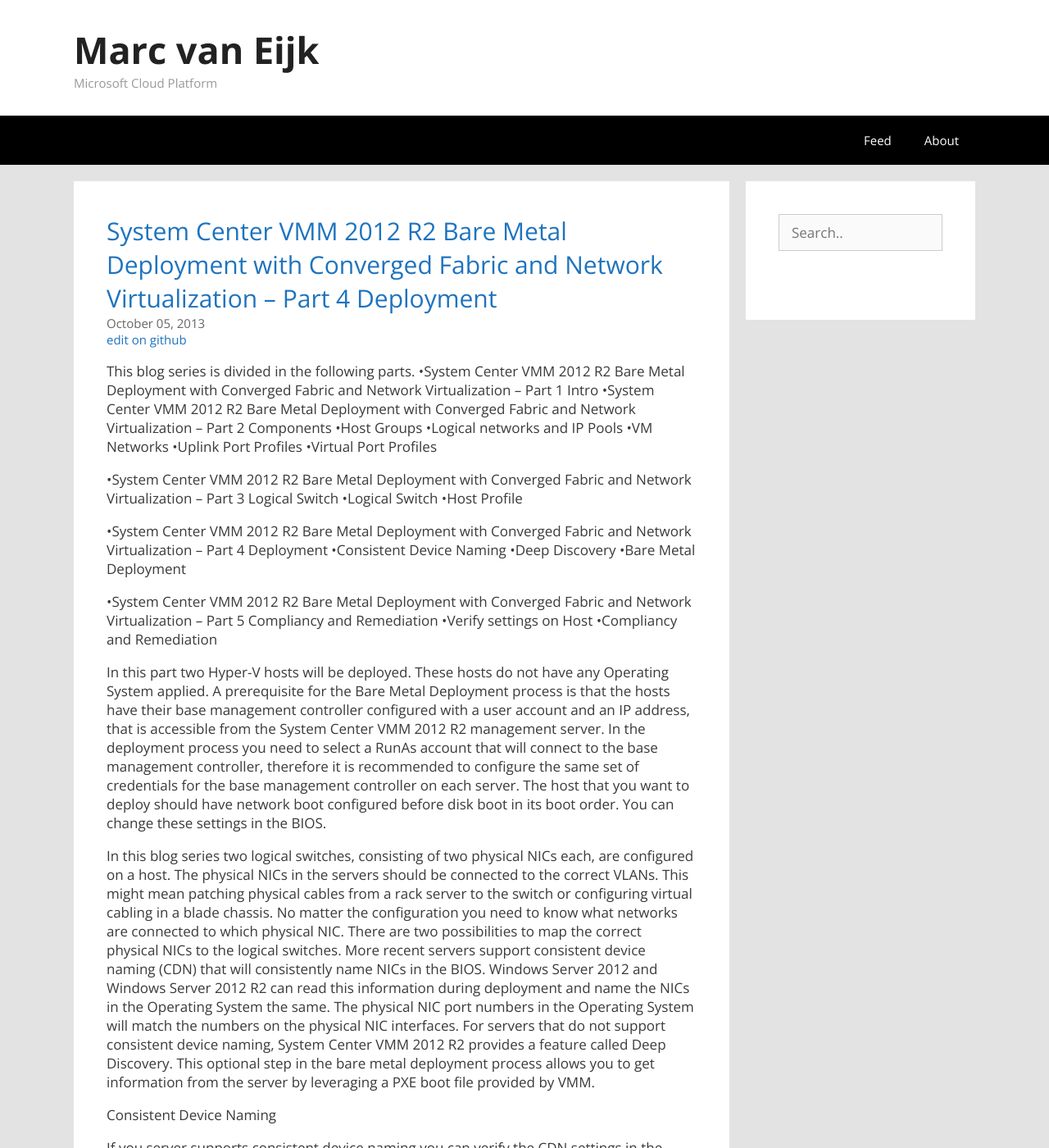
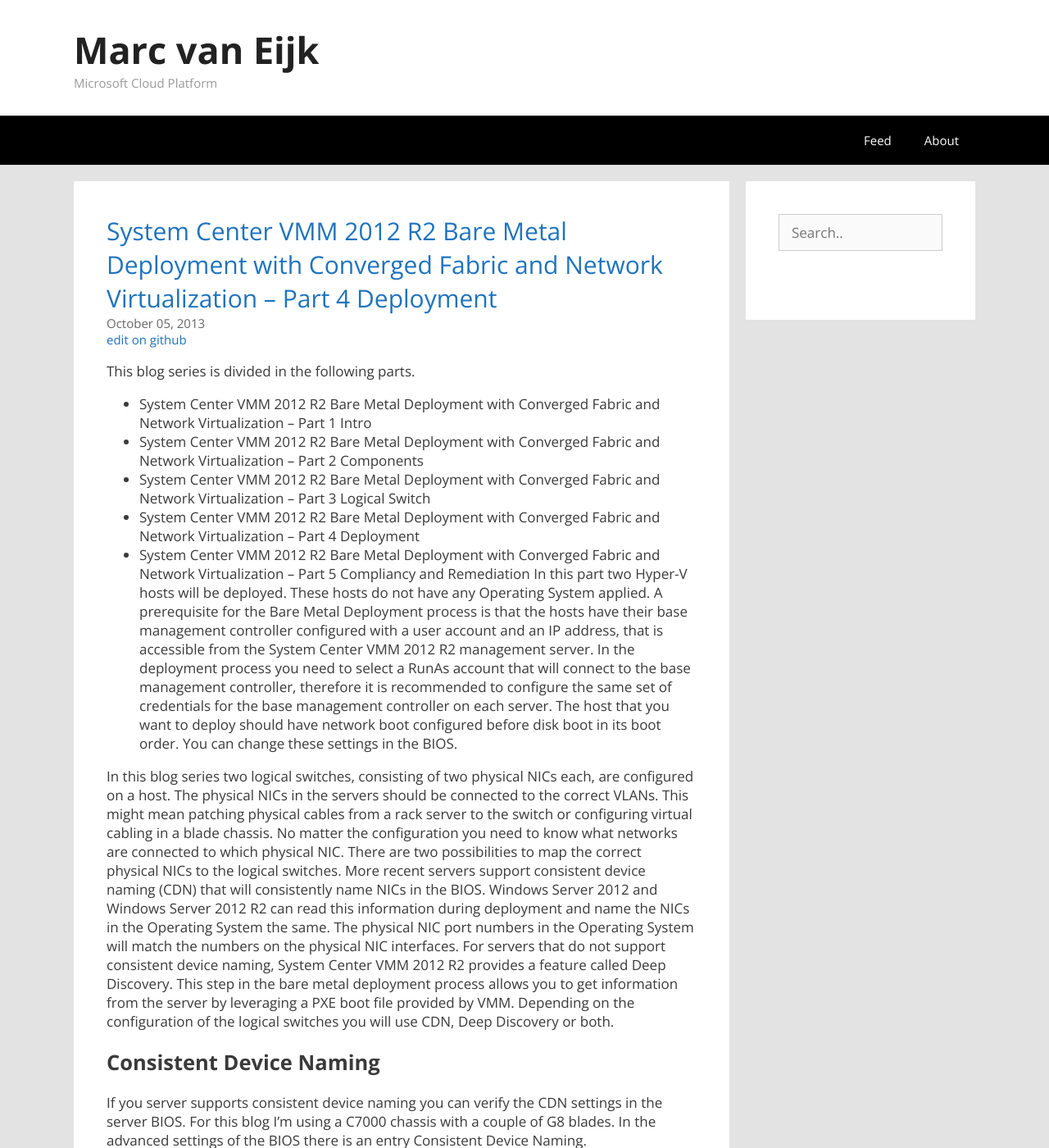
Before and after one commit to marcvaneijk/marcvaneijk.old, a Jekyll site: the page built from _posts/2013-10-05-bmd4.md, in a window 1280 px wide and 1400 px high. Shown: the whole window at 82% size. Built offline with Jekyll 4.4.1, drawn with Linux system fonts in a browser that asks for light colours; nearby versions of some CDN libraries; some of the changed text lies outside the part shown.

Commit message:
Update 2013-10-05-bmd4.md

```diff
--- a/_posts/2013-10-05-bmd4.md
+++ b/_posts/2013-10-05-bmd4.md
@@ -3,32 +3,20 @@ layout: post
 date: 2013-10-05
 author: Marc van Eijk
 title: System Center VMM 2012 R2 Bare Metal Deployment with Converged Fabric and Network Virtualization – Part 4 Deployment
-tags:
+tags: Bare Metal Deployment, CDN, Consistent Device Naming, Deep Discovery, Host Profile, Logical Switch, MAC Address, System Center 2012 R2, VMM 2012 R2
 ---
 This blog series is divided in the following parts.
-•System Center VMM 2012 R2 Bare Metal Deployment with Converged Fabric and Network Virtualization – Part 1 Intro
-•System Center VMM 2012 R2 Bare Metal Deployment with Converged Fabric and Network Virtualization – Part 2 Components •Host Groups
-•Logical networks and IP Pools
-•VM Networks
-•Uplink Port Profiles
-•Virtual Port Profiles
 
-•System Center VMM 2012 R2 Bare Metal Deployment with Converged Fabric and Network Virtualization – Part 3 Logical Switch •Logical Switch
-•Host Profile
-
-•System Center VMM 2012 R2 Bare Metal Deployment with Converged Fabric and Network Virtualization – Part 4 Deployment •Consistent Device Naming
-•Deep Discovery
-•Bare Metal Deployment
-
-•System Center VMM 2012 R2 Bare Metal Deployment with Converged Fabric and Network Virtualization – Part 5 Compliancy and Remediation •Verify settings on Host
-•Compliancy and Remediation
-
-
+- System Center VMM 2012 R2 Bare Metal Deployment with Converged Fabric and Network Virtualization – Part 1 Intro
+- System Center VMM 2012 R2 Bare Metal Deployment with Converged Fabric and Network Virtualization – Part 2 Components
+- System Center VMM 2012 R2 Bare Metal Deployment with Converged Fabric and Network Virtualization – Part 3 Logical Switch
+- System Center VMM 2012 R2 Bare Metal Deployment with Converged Fabric and Network Virtualization – Part 4 Deployment
+- System Center VMM 2012 R2 Bare Metal Deployment with Converged Fabric and Network Virtualization – Part 5 Compliancy and Remediation
 In this part two Hyper-V hosts will be deployed. These hosts do not have any Operating System applied. A prerequisite for the Bare Metal Deployment process is that the hosts have their base management controller configured with a user account and an IP address, that is accessible from the System Center VMM 2012 R2 management server. In the deployment process you need to select a RunAs account that will connect to the base management controller, therefore it is recommended to configure the same set of credentials for the base management controller on each server. The host that you want to deploy should have network boot configured before disk boot in its boot order. You can change these settings in the BIOS.
 
-In this blog series two logical switches, consisting of two physical NICs each, are configured on a host. The physical NICs in the servers should be connected to the correct VLANs. This might mean patching physical cables from a rack server to the switch or configuring virtual cabling in a blade chassis. No matter the configuration you need to know what networks are connected to which physical NIC. There are two possibilities to map the correct physical NICs to the logical switches. More recent servers support consistent device naming (CDN) that will consistently name NICs in the BIOS. Windows Server 2012 and Windows Server 2012 R2 can read this information during deployment and name the NICs in the Operating System the same. The physical NIC port numbers in the Operating System will match the numbers on the physical NIC interfaces. For servers that do not support consistent device naming, System Center VMM 2012 R2 provides a feature called Deep Discovery. This optional step in the bare metal deployment process allows you to get information from the server by leveraging a PXE boot file provided by VMM.
+In this blog series two logical switches, consisting of two physical NICs each, are configured on a host. The physical NICs in the servers should be connected to the correct VLANs. This might mean patching physical cables from a rack server to the switch or configuring virtual cabling in a blade chassis. No matter the configuration you need to know what networks are connected to which physical NIC. There are two possibilities to map the correct physical NICs to the logical switches. More recent servers support consistent device naming (CDN) that will consistently name NICs in the BIOS. Windows Server 2012 and Windows Server 2012 R2 can read this information during deployment and name the NICs in the Operating System the same. The physical NIC port numbers in the Operating System will match the numbers on the physical NIC interfaces. For servers that do not support consistent device naming, System Center VMM 2012 R2 provides a feature called Deep Discovery. This step in the bare metal deployment process allows you to get information from the server by leveraging a PXE boot file provided by VMM. Depending on the configuration of the logical switches you will use CDN, Deep Discovery or both.
 
-Consistent Device Naming
+## Consistent Device Naming
 
 If you server supports consistent device naming you can verify the CDN settings in the server BIOS. For this blog I’m using a C7000 chassis with a couple of G8 blades. In the advanced settings of the BIOS there is an entry Consistent Device Naming.
 
@@ -38,20 +26,24 @@ Enabling support for CDN in the BIOS allows the Operating System to read the nam
 
 02 NIC naming in OS
 
-Deep Discovery
+## Deep Discovery
 
 Not all servers support CDN. If your host does not support consistent device naming the wizard provides you with an option to run a deep discovery. This optional step will boot the host using the base management controller. We configured the host already to boot from the network (PXE boot) before it will boot from local disk. Deep discovery provides a Boot file leveraging the WDS server.
 
 03 Deep Discovery PXE
 
-The boot file will perform an inventory of the physical NICs (Name, Bandwidth, MAC address). This information can then be used to map logical switches to the correct Physical NICs. Deep discovery will take a couple of minutes to complete. So if your server supports CDN, you should use it to save some time (and we all have loads of that).
+The boot file will perform an inventory of the physical NICs (Name, Bandwidth, MAC address). This information can then be used to map logical switches to the correct Physical NICs. Deep discovery will take a couple of minutes to complete.
 
 
-Bare Metal Deployment
+## Bare Metal Deployment
 
-No matter if you are using CDN to map the NICs to the correct logical switches in advance or use deep discovery to map the NICs to the correct logical switches during the deployment wizard, all other steps to deploy a hosts are the same. To add a new host to System Center VMM 2012 R2 with the bare metal process open the Fabric tab, select Add Resources and choose Hyper-V Hosts and Clusters. This will start the Add Resource Wizard. Select Physical computers to be provisioned as virtual machine hosts in the Resource location screen. In the Credentials and Protocol screen select the RunAs account that we created for the base management controller. For HP ILO the default protocol Intelligent Platform Management Interface (IPMI) on port 623 is correct.
+To add a new host to System Center VMM 2012 R2 with the bare metal process, open the Fabric tab, select Add Resources and choose Hyper-V Hosts and Clusters. This will start the Add Resource Wizard. Select Physical computers to be provisioned as virtual machine hosts in the Resource location screen. In the Credentials and Protocol screen select the RunAs account that we created for the base management controller. For HP ILO the default protocol Intelligent Platform Management Interface (IPMI) on port 623 is correct.
 
-The Discovery Scope screen allows you to enter a single IP address, an IP subnet or an IP range that will be used to connect to one or more base management controllers. The single IP address option allows you to skip the deep discovery process. If your host is configured for CDN you should checkmark the Skip deep discovery here. If your host does not support CDN you should verify that this checkmark is cleared.
+When you want to assign an IP address from an IP Pool to the Management vNIC on your hosts, System Center VMM 2012 R2 must know the MAC address the underlying physical NIC that is used for PXE. CDN will provide the names of the physical NICs in advance, but not the MAC addresses. So either you enter the MAC address manually or use deep discovery to retrieve the information.
+
+03b MAC Address
+
+The Discovery Scope screen allows you to enter a single IP address, an IP subnet or an IP range that will be used to connect to one or more base management controllers. The single IP address option allows you to skip the deep discovery process. Verify that the checkmark to skip deep discovery is cleared.
 
 04 Discovery Scope
 
@@ -65,15 +57,17 @@ The Deployment Customization screen is where all the pieces of the puzzle fall i
 
 06 Deep discovery
 
-When you selected to run deep discovery you will have to wait until that process is complete. You can already configure the computer name. When deep discovery is complete or you are using CDN you can adjust Network Adapter settings of each host.
+You will have to wait until the deep discovery process is complete. You can already configure the computer name. When deep discovery is complete you can adjust Network Adapter settings of each host.
 
 07 NIC Mappings
 
-Consistent Device Naming configured in the Host Profile and supported by the host will map the Physical NICs to the correct logical switches. Deep discovery provides the MAC addresses of the Physical NICs in order for you to map them to the correct logical switches. To map a physical NIC to a logical switch select the … box next to the Physical NIC that you would like to map.
+Consistent Device Naming configured in the Host Profile (and supported by the host) will map the Physical NICs to the correct logical switches.
 
 08 Logical Switch Mapping
 
-Map the desired two NICs to the logical switch Management and two other NICs to the logical switch Tenants. As noted in the previous part of this series System Center VMM 2012 R2 Preview will not set the port classification correctly. Open the settings of each virtual adapter and verify that the appropriate port classifications is set.
+Deep discovery provides the MAC addresses of the Physical NICs in order for you to map them to the correct logical switches.  If you used deep discovery without CDN map the desired two NICs to the logical switch Management and two other NICs to the logical switch Tenants. To map a physical NIC to a logical switch select the … box next to the Physical NIC that you would like to map.
+
+As noted in the previous part of this series System Center VMM 2012 R2 Preview will not set the port classification correctly. Open the settings of each virtual adapter and verify that the appropriate port classifications is set.
 
 09 Network Adapter IP Config
 
```
